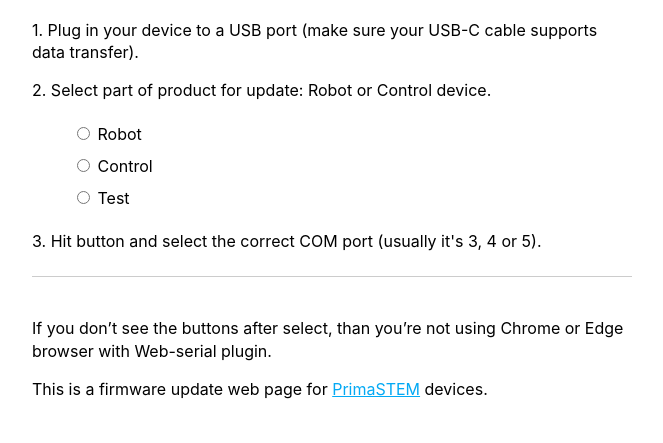
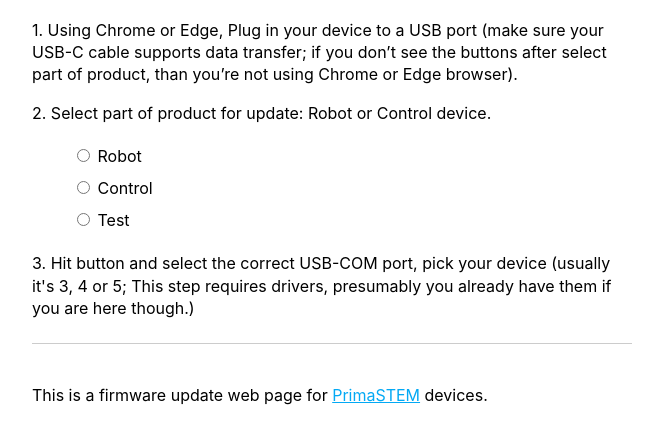
Before and after one commit to primastem/update, a plain HTML site: page index.html in a window 1280 px wide. Shown: the part 81-524 px from the top of the page, without its empty margins (308-971 px from the left). Drawn offline with Linux system fonts and the light colour scheme.

Commit message:
Update index.html

```diff
--- a/index.html
+++ b/index.html
@@ -80,7 +80,7 @@
   <body>
     <div class="content">
       <h1>PrimaSTEM update</h1>
-      <p>1. Plug in your device to a USB port (make sure your USB-C cable supports data transfer).</p>
+      <p>1. Using Chrome or Edge, Plug in your device to a USB port (make sure your USB-C cable supports data transfer; if you don’t see the buttons after select part of product, than you’re not using Chrome or Edge browser).</p>
       <p>2. Select part of product for update: Robot or Control device.</p>
       <ul class="radios">
         <li>
@@ -93,13 +93,12 @@
           <label><input type="radio" name="type" value="test" /> Test</label>
         </li>
       </ul>
-      <p>3. Hit button and select the correct COM port (usually it's 3, 4 or 5).</p>
+      <p>3. Hit button and select the correct USB-COM port, pick your device (usually it's 3, 4 or 5; This step requires drivers, presumably you already have them if you are here though.)</p>
       <p class="button-row" align="left">
         <esp-web-install-button class="invisible"></esp-web-install-button>
       </p>
 
       <div class="footer">
-        <p>If you don’t see the buttons after select, than you’re not using Chrome or Edge browser with Web-serial plugin.</p>
         <p>This is a firmware update web page for <a href="https://primastem.com/">PrimaSTEM</a> devices.</p>
     </div>
     <script>
```
